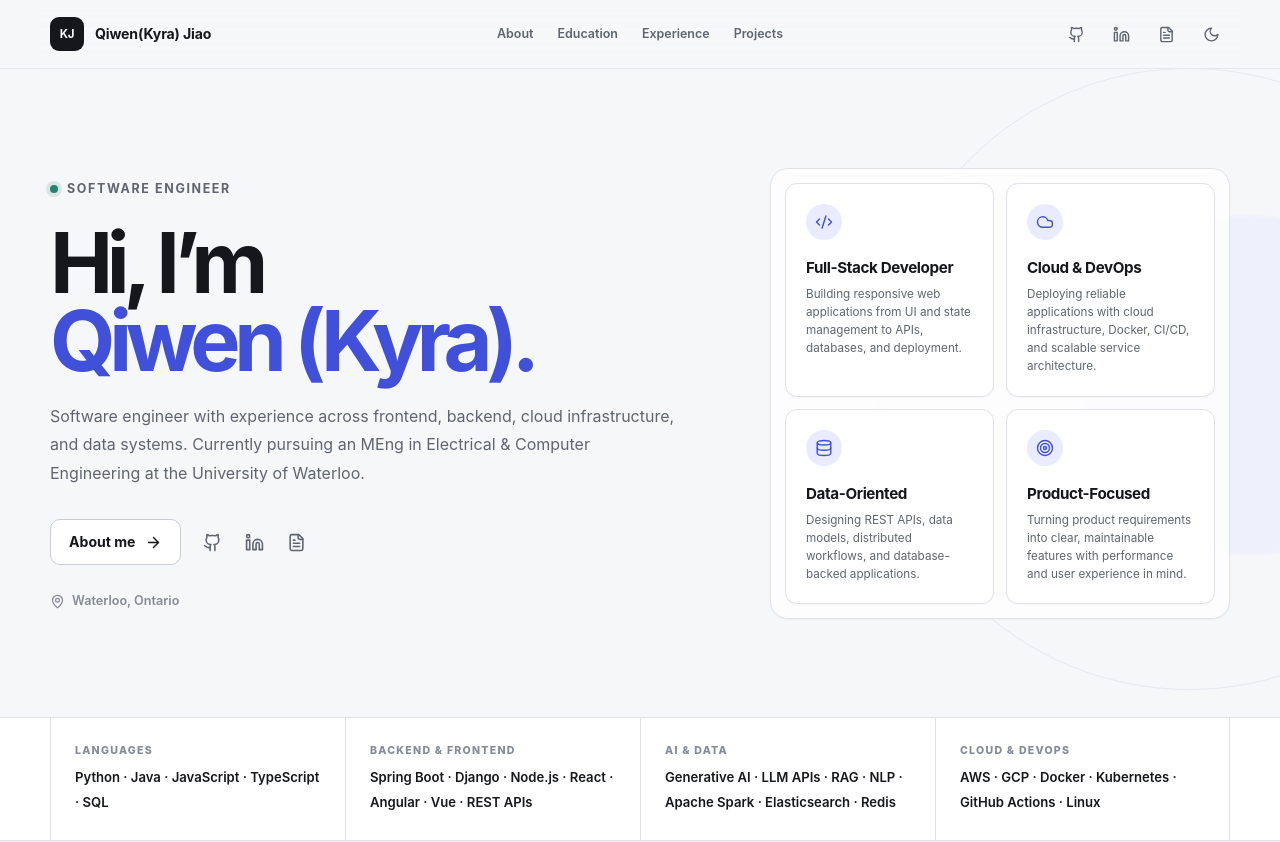
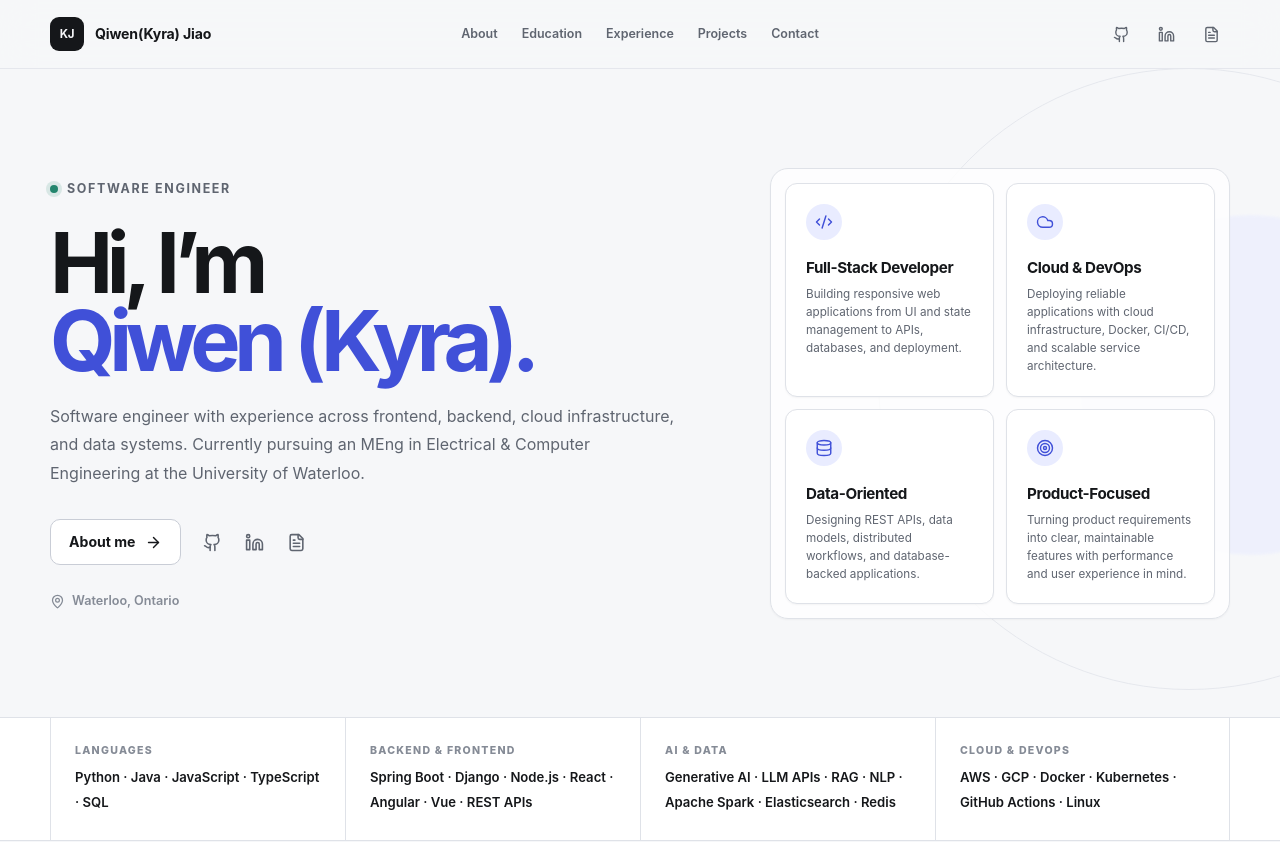
Before and after one commit to jqiwen/Portfolio, a React (Vite) app: page / in a window 1280 px wide. Shown: the top 842 px of the page. Built offline with nearby package versions, Linux system fonts and the light colour scheme.

Commit message:
update theme

```diff
--- a/src/components/Navbar.tsx
+++ b/src/components/Navbar.tsx
@@ -1,13 +1,15 @@
 import { FileText, Github, Linkedin, Menu, X } from 'lucide-react'
 import { useEffect, useState } from 'react'
 import { profile } from '../data/profile'
-import { ThemeToggle } from './ThemeToggle'
+// import { ThemeToggle } from './ThemeToggle'
 
 const navigation = [
   { label: 'About', href: '#about' },
   { label: 'Education', href: '#education' },
   { label: 'Experience', href: '#experience' },
   { label: 'Projects', href: '#projects' },
+  { label: 'Contact', href: '#contact' },
+
 
 ]
 
@@ -81,7 +83,7 @@ export function Navbar() {
             >
               <FileText aria-hidden="true" size={17} />
             </a>
-            <ThemeToggle />
+            {/* <ThemeToggle /> */}
           </div>
         </div>
 
```
